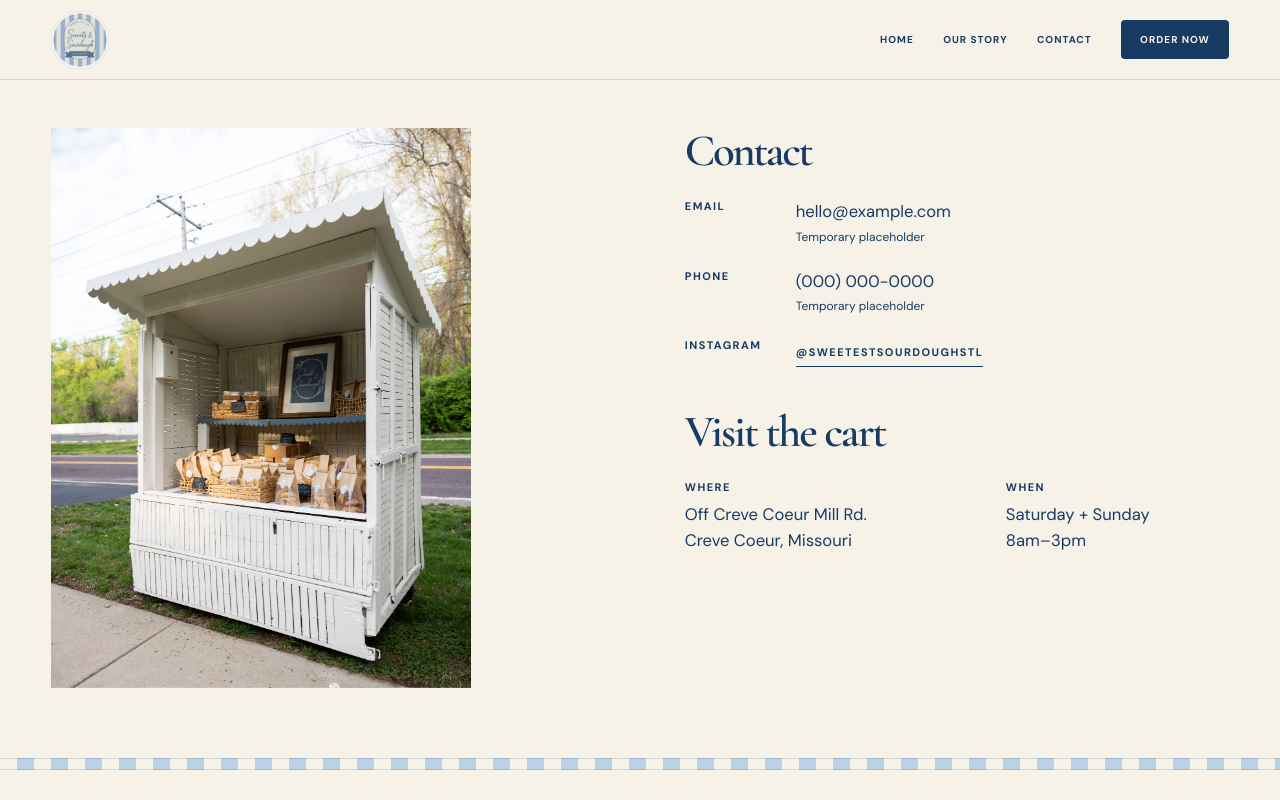
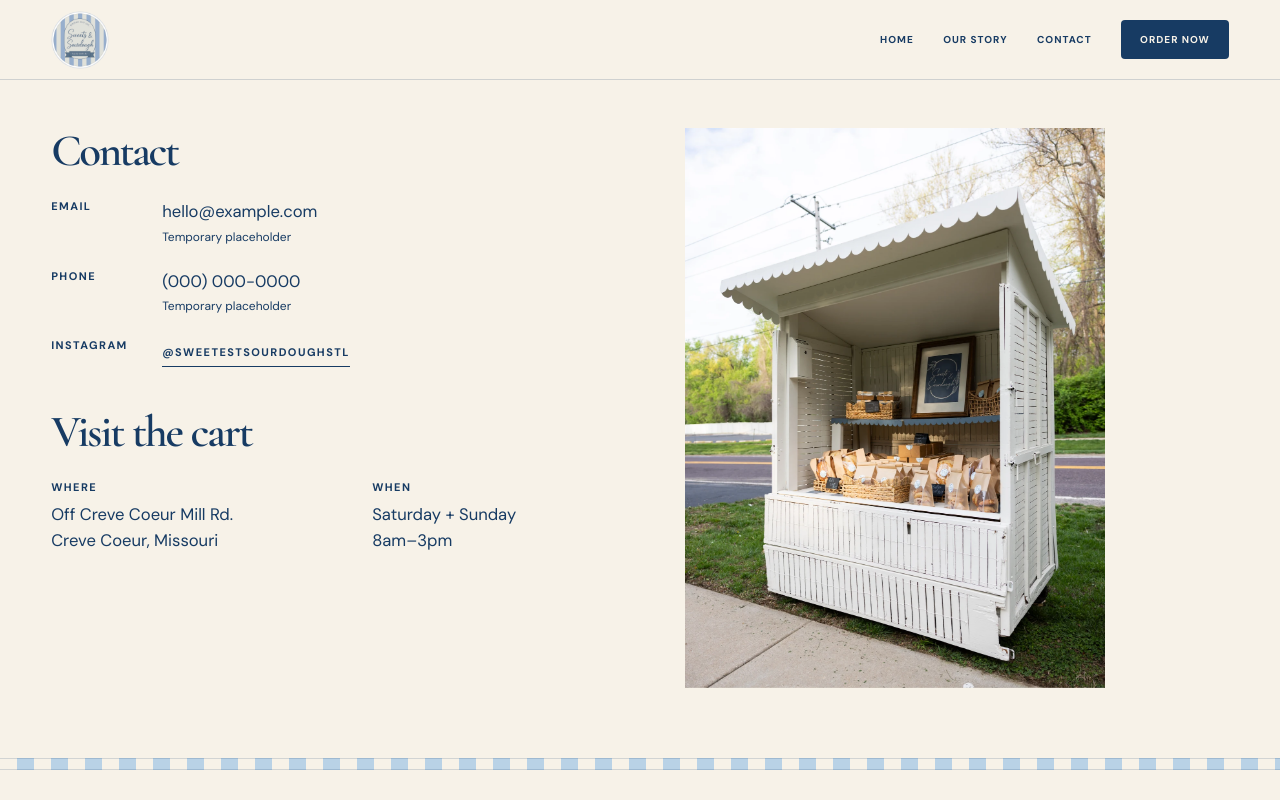
Before and after one commit to jonathanarbittier/sweetestsourdoughstl.website, a Next.js app: page /contact in a window 1280 px wide. Shown: the top 800 px of the page. Built offline with nearby package versions, Linux system fonts and the light colour scheme.

Commit message:
Shift contact photo left within right column

```diff
--- a/app/contact/contact.module.css
+++ b/app/contact/contact.module.css
@@ -106,7 +106,7 @@
   }
 
   .details {
-    grid-column: 2;
+    grid-column: 1;
     grid-row: 1;
     gap: 42px;
   }
@@ -132,7 +132,7 @@
   }
 
   .photo {
-    grid-column: 1;
+    grid-column: 2;
     grid-row: 1;
     justify-self: start;
     width: min(100%, 420px);
```
